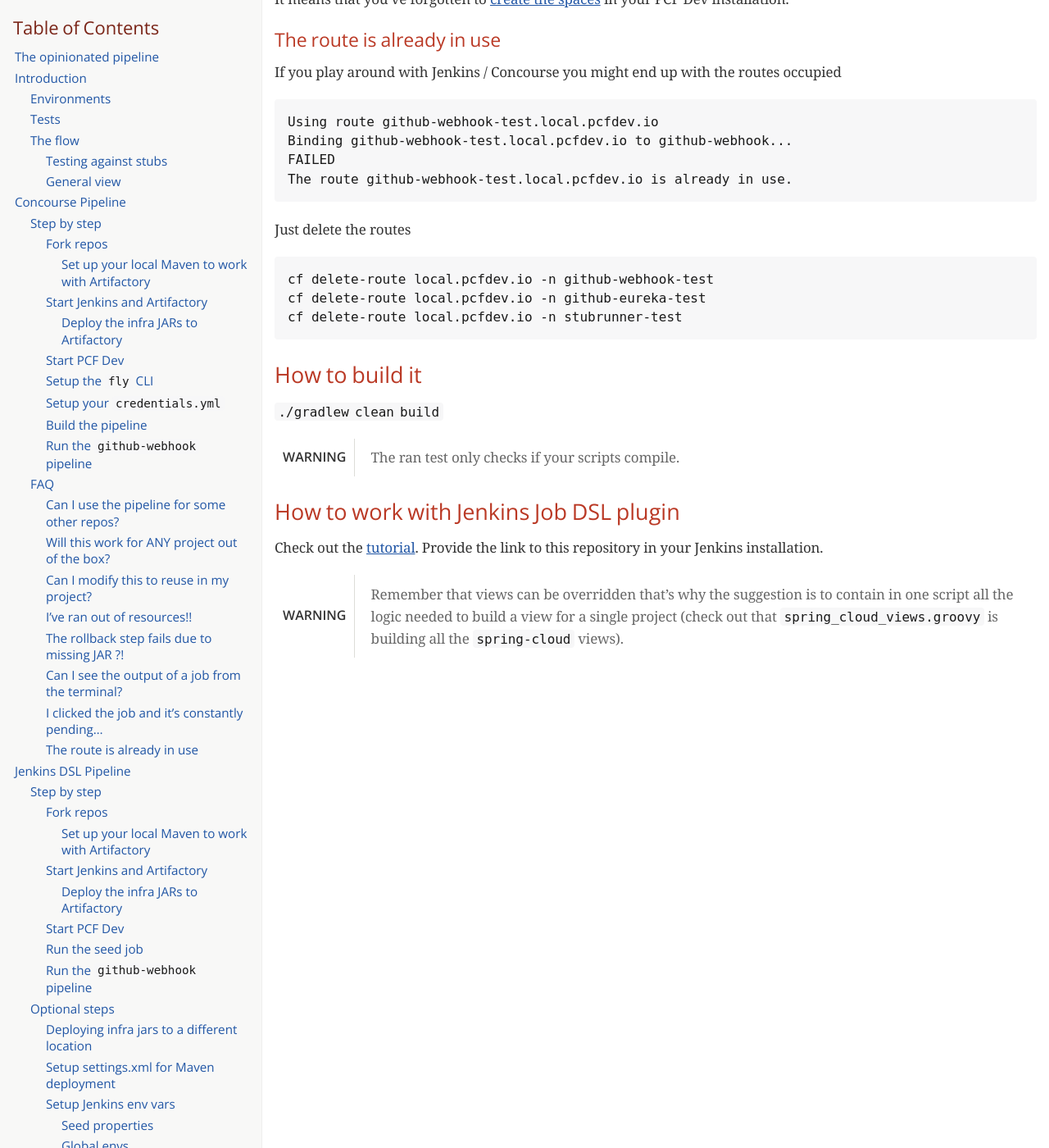
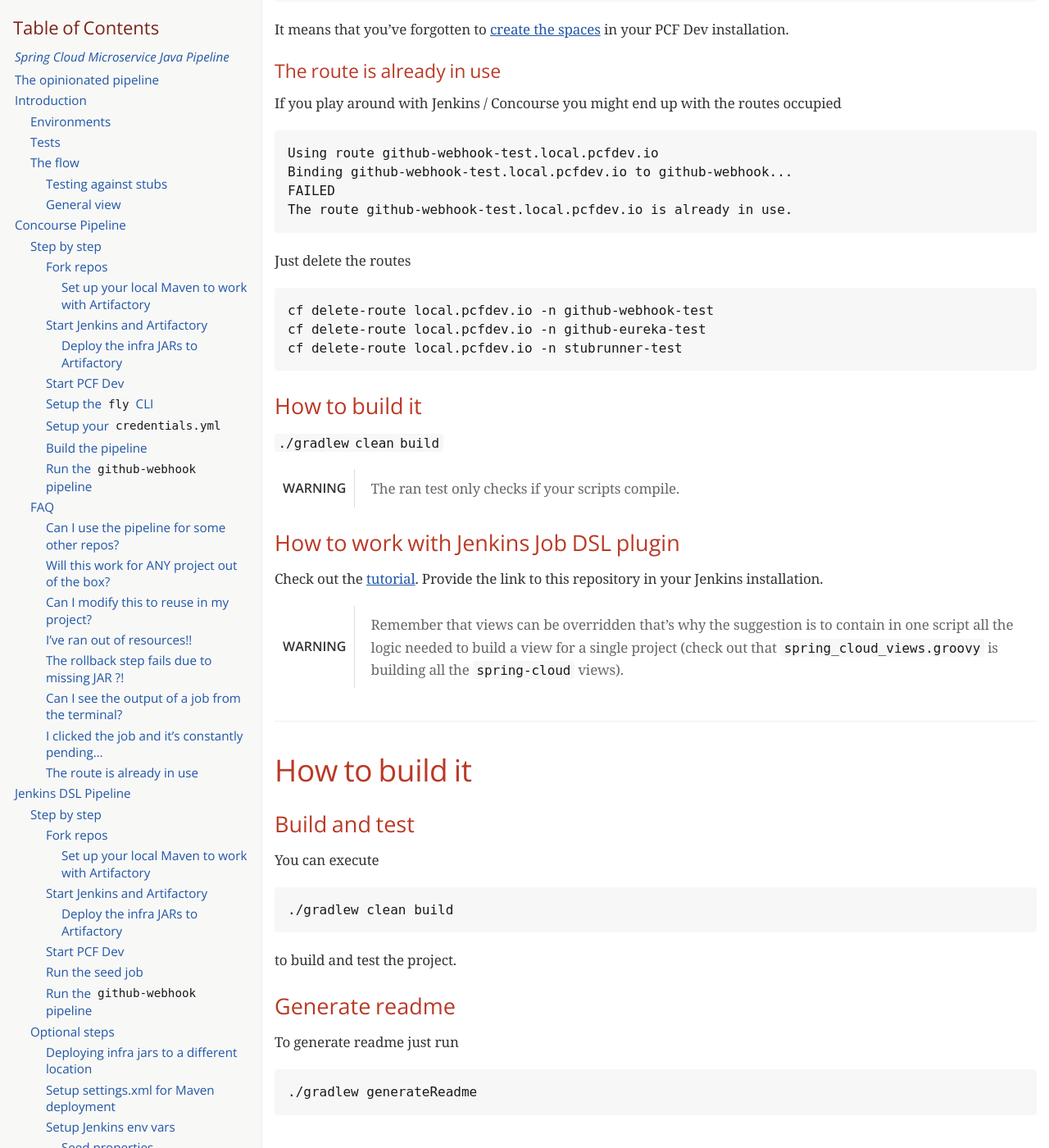
Before and after one commit to spring-attic/spring-cloud-pipelines, a Jekyll site: the page docs/spring-cloud-pipelines.html, which Jekyll copies as it is, in a window 1280 px wide and 1400 px high, scrolled down 43832 px. Shown: the whole window at 82% size. Built offline with Jekyll 4.4.1, drawn with Linux system fonts in a browser that asks for light colours; some web fonts are replaced; some of the changed text lies outside the part shown.

Commit message:
Added tech docs and circleci integrations

```diff
--- a/docs/README.adoc
+++ b/docs/README.adoc
@@ -1,3 +1,6 @@
+image::https://badges.gitter.im/Join%20Chat.svg[Gitter, link="https://gitter.im/spring-cloud/spring-cloud-pipelines?utm_source=badge&utm_medium=badge&utm_campaign=pr-badge&utm_content=badge"]
+image::https://circleci.com/gh/spring-cloud/spring-cloud-pipelines.svg?style=svg["CircleCI", link="https://circleci.com/gh/spring-cloud/spring-cloud-pipelines"]
+
 = Spring Cloud Microservice Java Pipeline
 
 Spring, Spring Boot and Spring Cloud are tools that allow developers speed up the
--- a/docs/spring-cloud-pipelines.html
+++ b/docs/spring-cloud-pipelines.html
@@ -4,7 +4,7 @@
 <meta charset="UTF-8">
 <!--[if IE]><meta http-equiv="X-UA-Compatible" content="IE=edge"><![endif]-->
 <meta name="viewport" content="width=device-width, initial-scale=1.0">
-<meta name="generator" content="Asciidoctor 1.5.4">
+<meta name="generator" content="Asciidoctor 1.5.5">
 <title>Spring Cloud Microservice Java Pipeline</title>
 <link rel="stylesheet" href="https://fonts.googleapis.com/css?family=Open+Sans:300,300italic,400,400italic,600,600italic%7CNoto+Serif:400,400italic,700,700italic%7CDroid+Sans+Mono:400,700">
 <style>
@@ -17,7 +17,6 @@
 [hidden],template{display:none}
 script{display:none!important}
 html{font-family:sans-serif;-ms-text-size-adjust:100%;-webkit-text-size-adjust:100%}
-body{margin:0}
 a{background:transparent}
 a:focus{outline:thin dotted}
 a:active,a:hover{outline:0}
@@ -52,7 +51,7 @@
 table{border-collapse:collapse;border-spacing:0}
 *,*:before,*:after{-moz-box-sizing:border-box;-webkit-box-sizing:border-box;box-sizing:border-box}
 html,body{font-size:100%}
-body{background:#fff;color:rgba(0,0,0,.8);padding:0;margin:0;font-family:"Noto Serif","DejaVu Serif",serif;font-weight:400;font-style:normal;line-height:1;position:relative;cursor:auto}
+body{background:#fff;color:rgba(0,0,0,.8);padding:0;margin:0;font-family:"Noto Serif","DejaVu Serif",serif;font-weight:400;font-style:normal;line-height:1;position:relative;cursor:auto;tab-size:4;-moz-osx-font-smoothing:grayscale;-webkit-font-smoothing:antialiased}
 a:hover{cursor:pointer}
 img,object,embed{max-width:100%;height:auto}
 object,embed{height:100%}
@@ -64,7 +63,6 @@
 .text-center{text-align:center!important}
 .text-justify{text-align:justify!important}
 .hide{display:none}
-body{-webkit-font-smoothing:antialiased}
 img,object,svg{display:inline-block;vertical-align:middle}
 textarea{height:auto;min-height:50px}
 select{width:100%}
@@ -119,13 +117,16 @@
 table tr th,table tr td{padding:.5625em .625em;font-size:inherit;color:rgba(0,0,0,.8)}
 table tr.even,table tr.alt,table tr:nth-of-type(even){background:#f8f8f7}
 table thead tr th,table tfoot tr th,table tbody tr td,table tr td,table tfoot tr td{display:table-cell;line-height:1.6}
-body{tab-size:4}
 h1,h2,h3,#toctitle,.sidebarblock>.content>.title,h4,h5,h6{line-height:1.2;word-spacing:-.05em}
 h1 strong,h2 strong,h3 strong,#toctitle strong,.sidebarblock>.content>.title strong,h4 strong,h5 strong,h6 strong{font-weight:400}
 .clearfix:before,.clearfix:after,.float-group:before,.float-group:after{content:" ";display:table}
 .clearfix:after,.float-group:after{clear:both}
-*:not(pre)>code{font-size:.9375em;font-style:normal!important;letter-spacing:0;padding:.1em .5ex;word-spacing:-.15em;background-color:#f7f7f8;-webkit-border-radius:4px;border-radius:4px;line-height:1.45;text-rendering:optimizeSpeed}
+*:not(pre)>code{font-size:.9375em;font-style:normal!important;letter-spacing:0;padding:.1em .5ex;word-spacing:-.15em;background-color:#f7f7f8;-webkit-border-radius:4px;border-radius:4px;line-height:1.45;text-rendering:optimizeSpeed;word-wrap:break-word}
+*:not(pre)>code.nobreak{word-wrap:normal}
+*:not(pre)>code.nowrap{white-space:nowrap}
 pre,pre>code{line-height:1.45;color:rgba(0,0,0,.9);font-family:"Droid Sans Mono","DejaVu Sans Mono",monospace;font-weight:400;text-rendering:optimizeSpeed}
+em em{font-style:normal}
+strong strong{font-weight:400}
 .keyseq{color:rgba(51,51,51,.8)}
 kbd{font-family:"Droid Sans Mono","DejaVu Sans Mono",monospace;display:inline-block;color:rgba(0,0,0,.8);font-size:.65em;line-height:1.45;background-color:#f7f7f7;border:1px solid #ccc;-webkit-border-radius:3px;border-radius:3px;-webkit-box-shadow:0 1px 0 rgba(0,0,0,.2),0 0 0 .1em white inset;box-shadow:0 1px 0 rgba(0,0,0,.2),0 0 0 .1em #fff inset;margin:0 .15em;padding:.2em .5em;vertical-align:middle;position:relative;top:-.1em;white-space:nowrap}
 .keyseq kbd:first-child{margin-left:0}
@@ -419,9 +420,10 @@
 </head>
 <body class="article toc2 toc-left">
 <div id="header">
-<h1>Spring Cloud Microservice Java Pipeline</h1>
 <div id="toc" class="toc2">
 <div id="toctitle">Table of Contents</div>
+<ul class="sectlevel0">
+<li><a href="#_spring_cloud_microservice_java_pipeline">Spring Cloud Microservice Java Pipeline</a>
 <ul class="sectlevel1">
 <li><a href="#_the_opinionated_pipeline">The opinionated pipeline</a></li>
 <li><a href="#_introduction">Introduction</a>
@@ -533,12 +535,29 @@
 <li><a href="#_how_to_work_with_jenkins_job_dsl_plugin">How to work with Jenkins Job DSL plugin</a></li>
 </ul>
 </li>
+<li><a href="#_how_to_build_it_2">How to build it</a>
+<ul class="sectlevel2">
+<li><a href="#_build_and_test">Build and test</a></li>
+<li><a href="#_generate_readme">Generate readme</a></li>
+</ul>
+</li>
+</ul>
+</li>
 </ul>
 </div>
 </div>
 <div id="content">
-<div id="preamble">
-<div class="sectionbody">
+<div class="imageblock">
+<div class="content">
+<a class="image" href="https://gitter.im/spring-cloud/spring-cloud-pipelines?utm_source=badge&utm_medium=badge&utm_campaign=pr-badge&utm_content=badge"><img src="https://badges.gitter.im/Join%20Chat.svg" alt="Gitter"></a>
+</div>
+</div>
+<div class="imageblock">
+<div class="content">
+<a class="image" href="https://circleci.com/gh/spring-cloud/spring-cloud-pipelines"><img src="https://circleci.com/gh/spring-cloud/spring-cloud-pipelines.svg?style=svg" alt="CircleCI"></a>
+</div>
+</div>
+<h1 id="_spring_cloud_microservice_java_pipeline" class="sect0">Spring Cloud Microservice Java Pipeline</h1>
 <div class="paragraph">
 <p>Spring, Spring Boot and Spring Cloud are tools that allow developers speed up the
 time of creating new business features. It&#8217;s common knowledge however that the
@@ -564,8 +583,6 @@
 <div class="paragraph">
 <p>A common way of running, configuring and deploying applications equals lower costs required
 to support it and lower time needed by new developers to blend in when they change projects.</p>
-</div>
-</div>
 </div>
 <div class="sect1">
 <h2 id="_the_opinionated_pipeline">The opinionated pipeline</h2>
@@ -2683,6 +2700,36 @@
 </div>
 </div>
 </div>
+<div class="sect1">
+<h2 id="_how_to_build_it_2">How to build it</h2>
+<div class="sectionbody">
+<div class="sect2">
+<h3 id="_build_and_test">Build and test</h3>
+<div class="paragraph">
+<p>You can execute</p>
+</div>
+<div class="listingblock">
+<div class="content">
+<pre class="highlight"><code class="language-bash" data-lang="bash">./gradlew clean build</code></pre>
+</div>
+</div>
+<div class="paragraph">
+<p>to build and test the project.</p>
+</div>
+</div>
+<div class="sect2">
+<h3 id="_generate_readme">Generate readme</h3>
+<div class="paragraph">
+<p>To generate readme just run</p>
+</div>
+<div class="listingblock">
+<div class="content">
+<pre class="highlight"><code class="language-bash" data-lang="bash">./gradlew generateReadme</code></pre>
+</div>
+</div>
+</div>
+</div>
+</div>
 </div>
 </body>
 </html>
```
Also changed, not shown: other parts of docs/README.adoc (+2 -0 lines), README.adoc (+26 -0 lines), circle.yml (+3 -5 lines), docs/TECH.adoc (added, +21 -0 lines).
